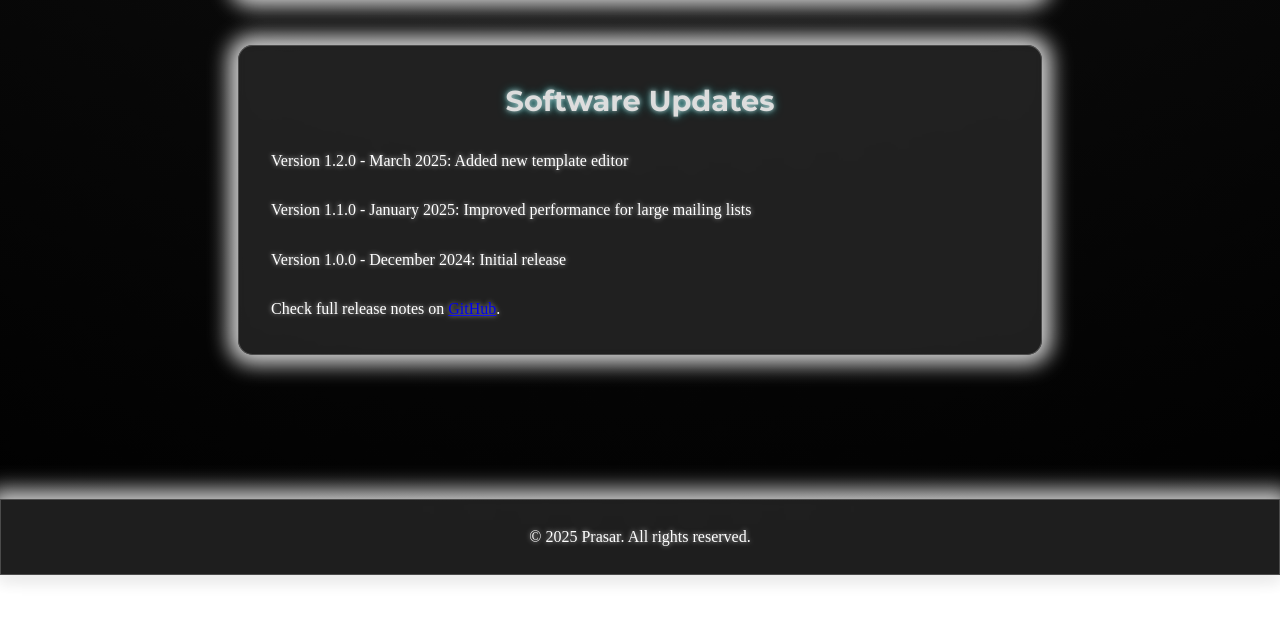
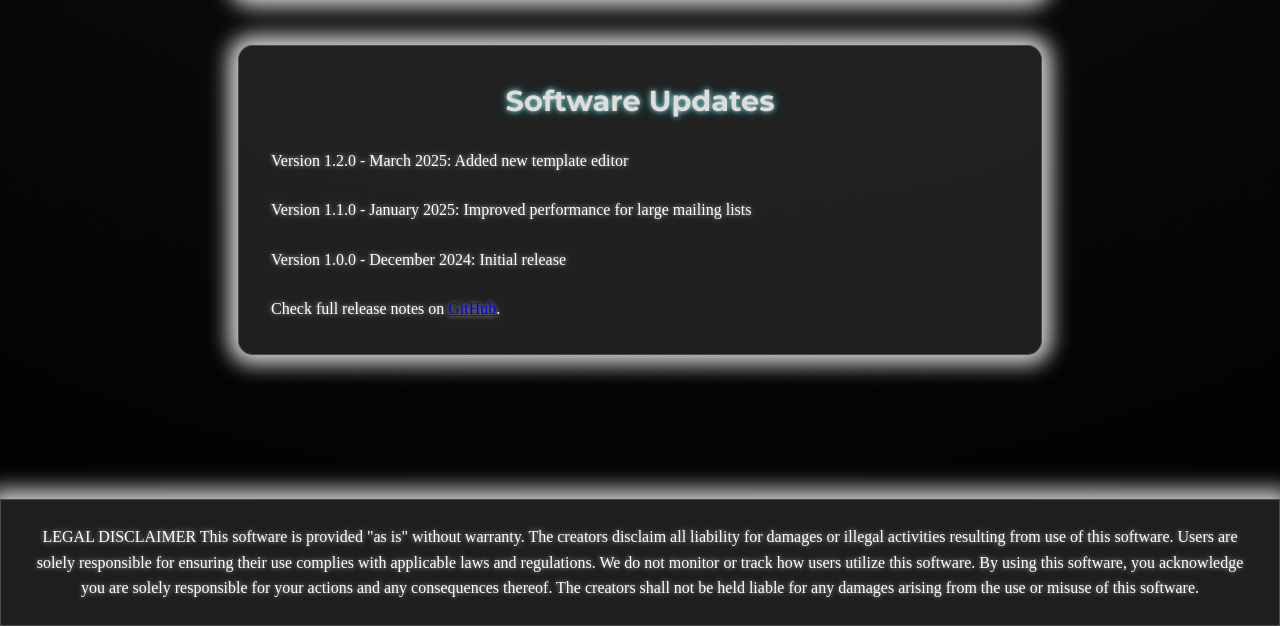
Before and after one commit to vs1ng/vs1ng.github.io, a plain HTML site: page index.html in a window 1280 px wide. Shown: the part 2833-3459 px from the top of the page. Before the commit the page ends 3408 px from the top, so only its background shows below. Drawn offline with Linux system fonts and the light colour scheme.

Commit message:
legal disclaimer

```diff
--- a/index.html
+++ b/index.html
@@ -433,7 +433,17 @@ UNICEF-Certified Specialist on Humanitarian Responsibilities
     </main>
 
     <footer>
-        <p>© 2025 Prasar. All rights reserved.</p>
+        <p>
+            LEGAL DISCLAIMER
+
+This software is provided "as is" without warranty. The creators disclaim all liability for damages or illegal activities resulting from use of this software.
+
+Users are solely responsible for ensuring their use complies with applicable laws and regulations.
+
+We do not monitor or track how users utilize this software. By using this software, you acknowledge you are solely responsible for your actions and any consequences thereof.
+
+The creators shall not be held liable for any damages arising from the use or misuse of this software.
+        </p>
     </footer>
 
     <script>
```
